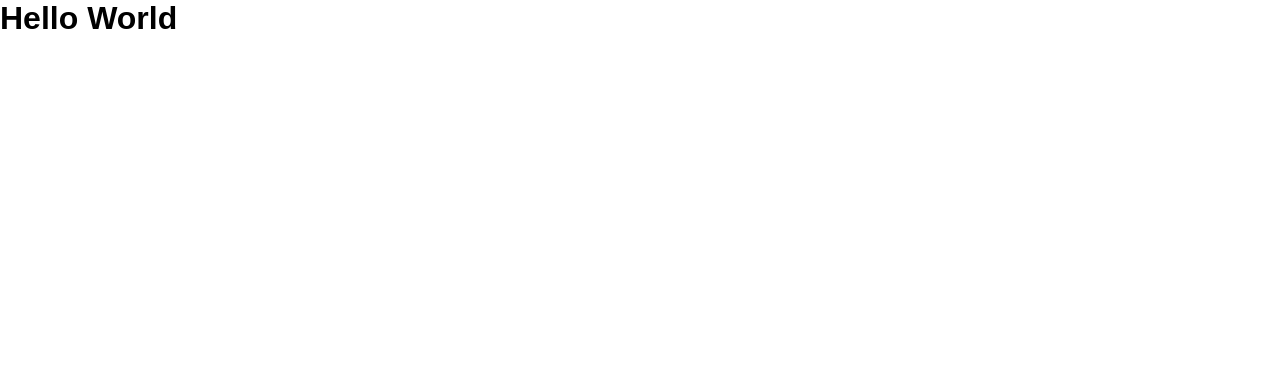
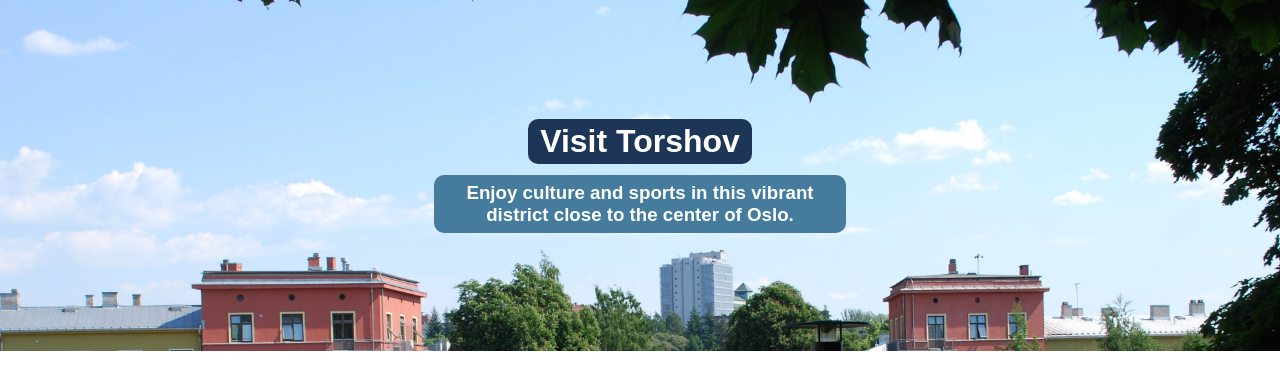
Before and after one commit to bluepersia/hometown-homepage, a website: page index.html in a window 1280 px wide. Drawn offline with Linux system fonts and the light colour scheme.

Commit message:
Add hero header section

```diff
--- a/index.html
+++ b/index.html
@@ -8,9 +8,17 @@
     <link rel="stylesheet" href="src/styles/tokens.css" />
     <link rel="stylesheet" href="src/styles/index.css" />
     <link rel="stylesheet" href="src/styles/utilities.css" />
+
+    <link rel="stylesheet" href="src/styles/blocks/hero/hero.css" />
   </head>
 
   <body>
-    <h1>Hello World</h1>
+    <header class="hero">
+      <h1 class="hero__title">Visit Torshov</h1>
+      <p class="hero__para">
+        Enjoy culture and sports in this vibrant district close to the center of
+        Oslo.
+      </p>
+    </header>
   </body>
 </html>
--- /dev/null
+++ b/src/styles/blocks/hero/hero.css
@@ -0,0 +1,27 @@
+.hero {
+  background-image: url("/assets/images/torshov.jpg");
+  background-size: cover;
+  text-align: center;
+  padding: 7.43rem 2rem;
+  color: var(--color-white);
+  display: flex;
+  flex-direction: column;
+  align-items: center;
+}
+
+.hero__title {
+  font-size: var(--font-size-400);
+  background-color: var(--color-dark-blue);
+  padding: 0.125em 0.375em;
+  border-radius: var(--radius-100);
+  margin-bottom: 0.68rem;
+}
+
+.hero__para {
+  background-color: var(--color-blue);
+  font-size: var(--font-size-200);
+  font-weight: var(--font-weight-400);
+  max-width: 412px;
+  border-radius: var(--radius-100);
+  padding: 0.37em 1.49em;
+}
```
